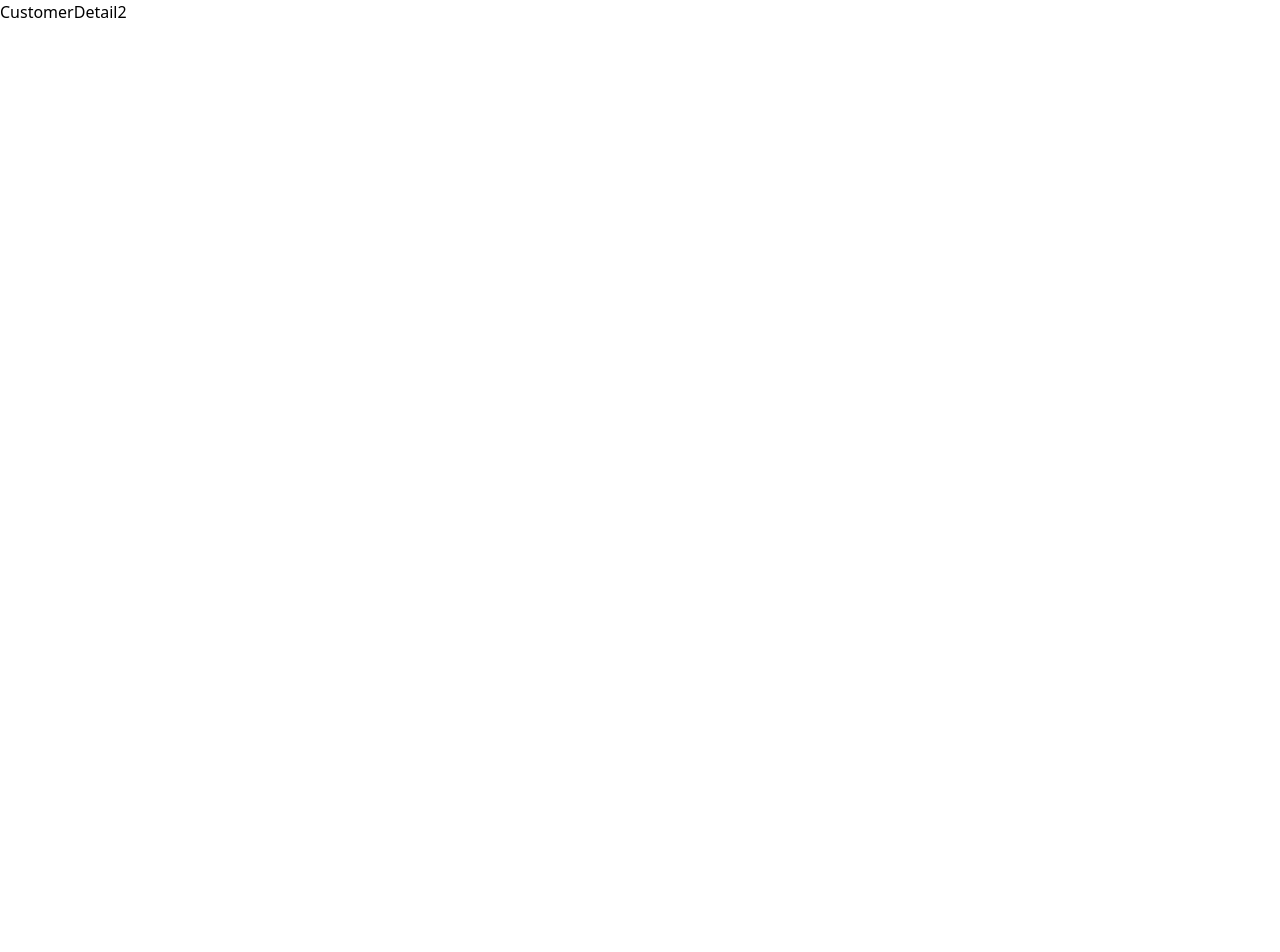
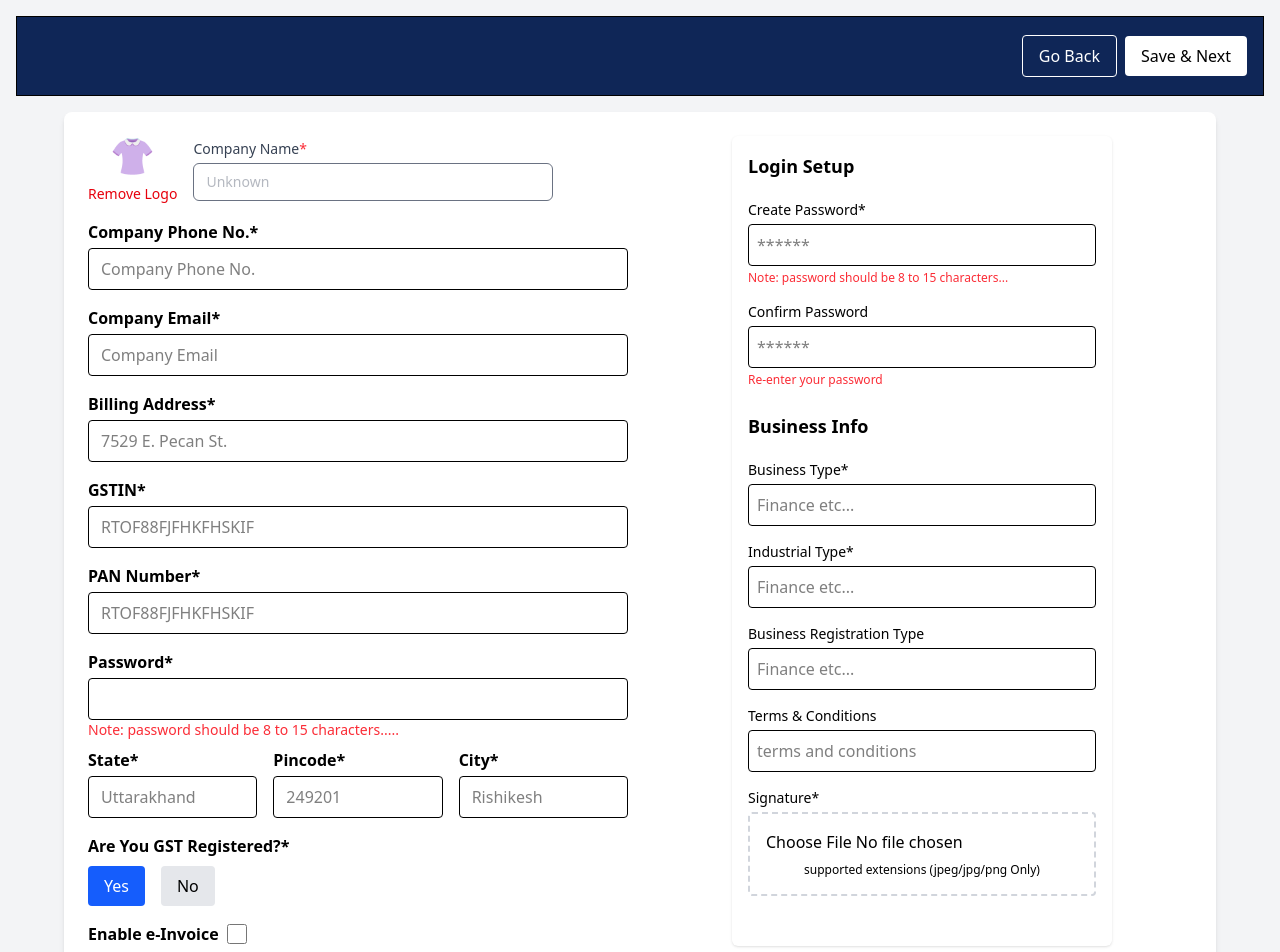
Before and after one commit to antarakanswal1/BillingSys, a React (Vite) app: page /customerdetail2 in a window 1280 px wide. Shown: the top 952 px of the page. Before the commit the page ends 800 px from the top, so only its background shows below. Built offline with nearby package versions, Linux system fonts and the light colour scheme.

Commit message:
create a page 2

```diff
--- a/src/Pages/CustomerDetail2.jsx
+++ b/src/Pages/CustomerDetail2.jsx
@@ -2,7 +2,172 @@ import React from 'react'
 
 const CustomerDetail2 = () => {
   return (
-    <div>CustomerDetail2</div>
+   <>
+    <div className="min-h-screen bg-gray-100 p-4">
+      {/* Header */}
+      <div className="w-full border border-black h-20 bg-[#0F2657] flex flex-col sm:flex-row justify-end items-center px-4 gap-2">
+        <button className="px-4 py-2 rounded border border-white text-white">Go Back</button>
+        <button className="bg-white text-black px-4 py-2 rounded">Save & Next</button>
+      </div>
+
+      {/* Form Container */}
+      <div className="max-w-6xl mx-auto bg-white shadow-md rounded-lg p-4 sm:p-6 mt-4">
+        <div className="grid grid-cols-1 lg:grid-cols-2 gap-6">
+          {/* Left Column */}
+          <div>
+            {/* Logo and Company Name */}
+            <div className="flex flex-col sm:flex-row items-center space-y-4 sm:space-y-0 sm:space-x-4 mb-4">
+              <div className="flex flex-col items-center">
+                <div className="text-4xl">👚</div>
+                <button className="text-red-600 text-sm mt-2 hover:underline">Remove Logo</button>
+              </div>
+
+              <div className="w-full sm:w-2/3">
+                <label htmlFor="companyName" className="text-sm font-medium text-gray-700 mb-1 block">
+                  Company Name<span className="text-red-500">*</span>
+                </label>
+                <input
+                  id="companyName"
+                  type="text"
+                  placeholder="Unknown"
+                  className="w-full border rounded-md px-3 py-2 text-sm text-gray-500"
+                />
+              </div>
+            </div>
+
+            {/* Form Inputs */}
+            {[
+              { label: 'Company Phone No.*', type: 'text', placeholder: 'Company Phone No.' },
+              { label: 'Company Email*', type: 'email', placeholder: 'Company Email' },
+              { label: 'Billing Address*', type: 'text', placeholder: '7529 E. Pecan St.' },
+              { label: 'GSTIN*', type: 'text', placeholder: 'RTOF88FJFHKFHSKIF' },
+              { label: 'PAN Number*', type: 'text', placeholder: 'RTOF88FJFHKFHSKIF' },
+            ].map((input, index) => (
+              <div className="mb-4" key={index}>
+                <label className="block font-semibold mb-1">{input.label}</label>
+                <input
+                  type={input.type}
+                  className="w-full border px-3 py-2 rounded"
+                  placeholder={input.placeholder}
+                />
+              </div>
+            ))}
+
+            {/* Password */}
+            <div className="mb-2">
+              <label className="block font-semibold mb-1">Password*</label>
+              <input type="password" className="w-full border px-3 py-2 rounded" />
+              <p className="text-red-500 text-sm">Note: password should be 8 to 15 characters.....</p>
+            </div>
+
+            {/* Address Details */}
+            <div className="grid grid-cols-1 md:grid-cols-3 gap-4 mb-4">
+              <div>
+                <label className="block font-semibold mb-1">State*</label>
+                <input type="text" className="w-full border px-3 py-2 rounded" placeholder="Uttarakhand" />
+              </div>
+              <div>
+                <label className="block font-semibold mb-1">Pincode*</label>
+                <input type="text" className="w-full border px-3 py-2 rounded" placeholder="249201" />
+              </div>
+              <div>
+                <label className="block font-semibold mb-1">City*</label>
+                <input type="text" className="w-full border px-3 py-2 rounded" placeholder="Rishikesh" />
+              </div>
+            </div>
+
+            {/* GST Registered */}
+            <div className="mb-4">
+              <label className="block font-semibold mb-2">Are You GST Registered?*</label>
+              <div className="flex gap-4 flex-wrap">
+                <button className="bg-blue-600 text-white px-4 py-2 rounded">Yes</button>
+                <button className="bg-gray-200 px-4 py-2 rounded">No</button>
+              </div>
+            </div>
+
+            {/* e-Invoice Toggle */}
+            <div className="flex items-center gap-2">
+              <label className="block font-semibold">Enable e-Invoice</label>
+              <input type="checkbox" className="form-checkbox h-5 w-5 text-blue-600" />
+            </div>
+          </div>
+
+          {/* Right Column */}
+
+          <div className="max-w-md mx-auto p-4  rounded-md shadow-sm">
+      {/* Login Setup */}
+      <div className="mb-6">
+        <h2 className="text-lg font-semibold  pb-1 mb-4">Login Setup</h2>
+        <div className="mb-4">
+          <label className="block text-sm font-medium mb-1">Create Password*</label>
+          <input
+            type="password"
+            className="w-full p-2 border rounded"
+            placeholder="******"
+          />
+          <p className="text-xs text-red-500 mt-1">
+            Note: password should be 8 to 15 characters...
+          </p>
+        </div>
+        <div>
+          <label className="block text-sm font-medium mb-1">Confirm Password</label>
+          <input
+            type="password"
+            className="w-full p-2 border rounded"
+            placeholder="******"
+          />
+          <p className="text-xs text-red-500 mt-1">Re-enter your password</p>
+        </div>
+      </div>
+
+      {/* Business Info */}
+      <div>
+        <h2 className="text-lg font-semibold  pb-1 mb-4">Business Info</h2>
+        <div className="mb-4">
+          <label className="block text-sm font-medium mb-1">Business Type*</label>
+          <input
+            type="text"
+            className="w-full p-2 border rounded"
+            placeholder="Finance etc..."
+          />
+        </div>
+        <div className="mb-4">
+          <label className="block text-sm font-medium mb-1">Industrial Type*</label>
+          <input
+            type="text"
+            className="w-full p-2 border rounded"
+            placeholder="Finance etc..."
+          />
+        </div>
+        <div className="mb-4">
+          <label className="block text-sm font-medium mb-1">Business Registration Type</label>
+          <input
+            type="text"
+            className="w-full p-2 border rounded"
+            placeholder="Finance etc..."
+          />
+        </div>
+        <div className="mb-4">
+          <label className="block text-sm font-medium mb-1">Terms & Conditions</label>
+          <input
+            type="text"
+            className="w-full p-2 border rounded"
+            placeholder="terms and conditions"
+          />
+        </div>
+        <div>
+          <label className="block text-sm font-medium mb-1">Signature*</label>
+          <div className="border-dashed border-2 p-4 border-gray-300 text-center rounded">
+            <input type="file" className="mx-auto" />
+            <p className="text-xs mt-2">supported extensions (jpeg/jpg/png Only)</p>
+          </div>
+        </div>
+      </div>
+    </div>
+        </div>
+      </div>
+    </div>
+   </>
   )
 }
 
```
